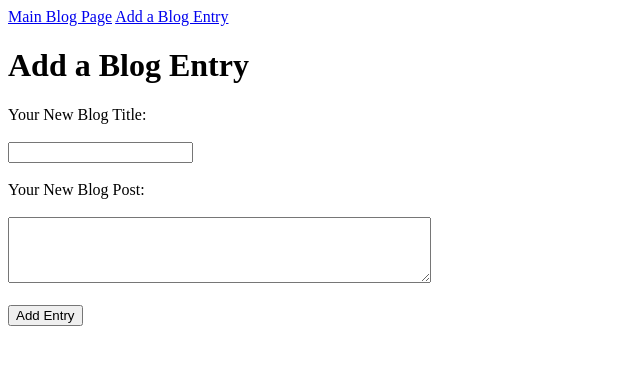
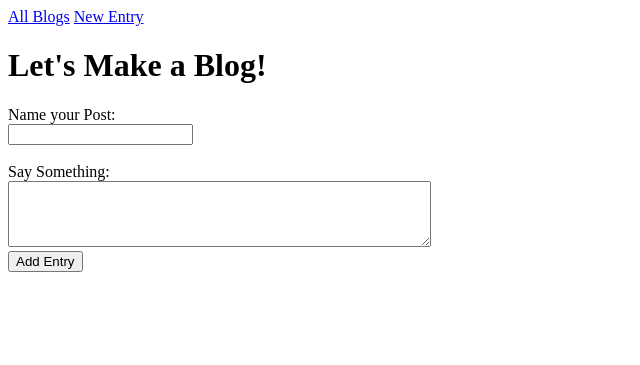
Before and after one commit to ludoll/blogz, a Flask app: page /newpost in a window 1280 px wide. Shown: the top 365 px of the page, without its empty margins (0-640 px from the left). Run offline with Flask 2, Linux system fonts and the light colour scheme.

Commit message:
some changes

```diff
--- a/main.py
+++ b/main.py
@@ -44,20 +44,20 @@ def add_blog():
         body_error = ''
 
     if len(blog_body) < 1:
-        title_error = 'Invalid Title'
+        title_error = 'You have to name your blog'
 
     if len(blog_body) < 1:
-        body_error = 'Invalid body'
+        body_error = "Blog can't be blank"
 
     if not title_error and not body_error:
         new_blog = Blog(blog_title, blog_body)
         db.session.add(new_blog)
         db.session.commit()
-        query_param_url = "/blog?id=" + str(new_blog.id)
-        return redirect(query_param_url)
+        new_url = "/blog?id=" + str(new_blog.id)
+        return redirect(new_url)
 
     else:
-        return render_template('newpost.html',title='Add a Blog Entry'
+        return render_template('newpost.html',title='New Blog'
                                              ,title_error=title_error
                                              ,body_error=body_error)
 
--- a/templates/base.html
+++ b/templates/base.html
@@ -2,11 +2,16 @@
 <html>
     <head>
         <title>{{title}}</title>
+        <style>
+            .error {
+                color: red;
+            }
+        </style>
     </head>
     <body>
         <nav>
-            <a href="/blog">Main Blog Page</a>
-            <a href="/newpost">Add a Blog Entry</a>
+            <a href="/blog">All Blogs</a>
+            <a href="/newpost">New Entry</a>
         </nav>
         {% block content %}
         {% endblock %}
--- a/templates/blog.html
+++ b/templates/blog.html
@@ -5,15 +5,12 @@
     <h1>Build a Blog</h1>
 
     {% if blogs|length == 0 %}
-    <p>No blogs yet.</p>
+    <p>There's nothing here.</p>
     {% else %}
 
-        <div class="Blog">
             {% for blog in blogs %}
             <h2><a href="/blog?id={{blog.id}}">{{blog.title}}</a></h2>
-            <p class="forBorder">{{blog.body}}</p>
             {% endfor %}
-        </div>
 
     {% endif %}
 {% endblock %}
--- a/templates/newpost.html
+++ b/templates/newpost.html
@@ -2,15 +2,19 @@
 
 {% block content %}
 
-    <h1>Add a Blog Entry</h1>
+    <h1>Let's Make a Blog!</h1>
 
     <form method="post">
-        <label for ="title">Your New Blog Title:</label><br></br>
+        <label for ="title">Name your Post:</label><br>
         <input type ="text" name="title" value=""></input>
-        <span class="error">{{title_error}}</span><br></br>
-        <label for="body">Your New Blog Post:</label><br></br>
+        <span class="error">{{title_error}}</span>
+        <br>
+        <br>
+        <label for="body">Say Something:</label>
+        <br>
         <textarea rows="4" cols="50" name="body" value=""></textarea>
-        <span class="error">{{body_error}}</span><br></br>
+        <span class="error">{{body_error}}</span>
+        <br>
         <input type="submit" value="Add Entry"></input>
     </form>
 
```
